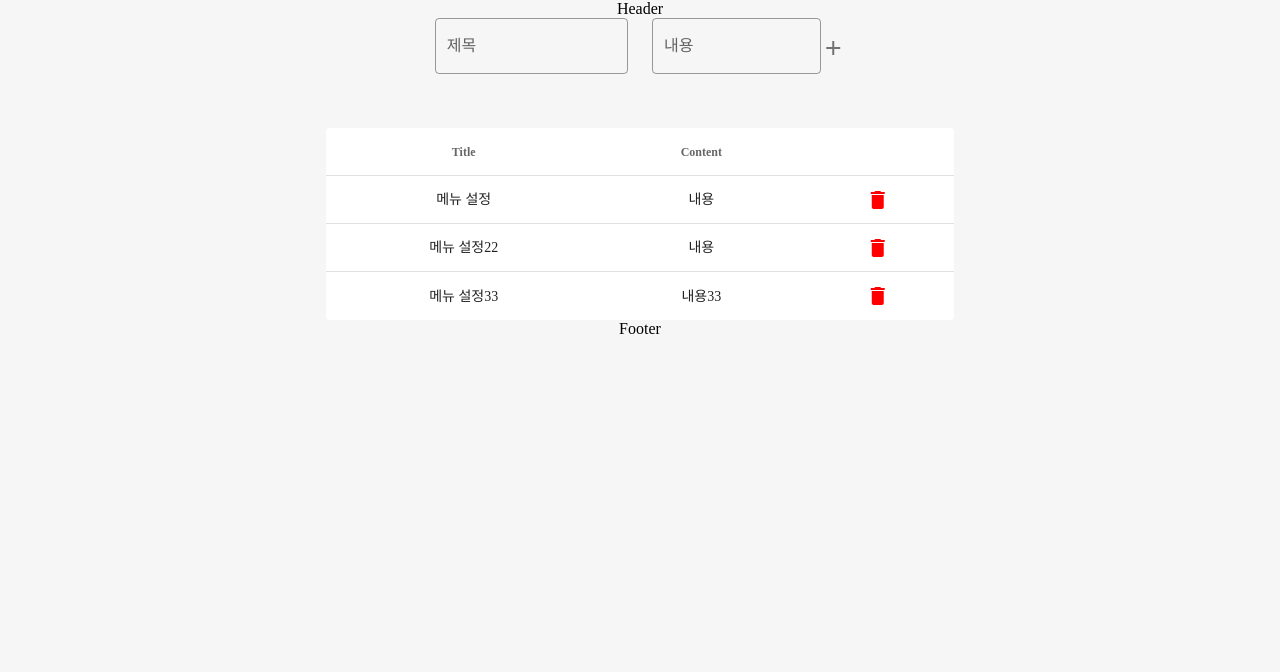
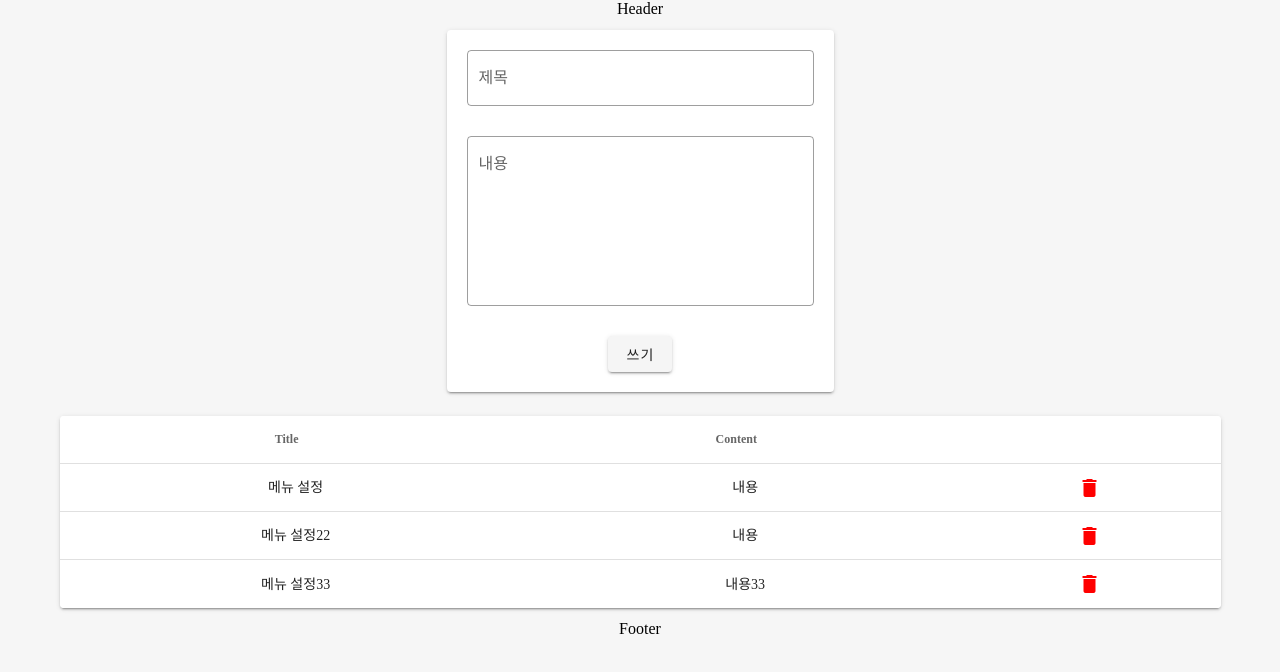
Before and after one commit to Jo-App/vue-todo, a Vue app: page / in a window 1280 px wide. Shown: the top 672 px of the page. Built offline with nearby package versions, Linux system fonts and the light colour scheme; a small style sheet from the web is missing.

Commit message:
input/list 스타일 변경

```diff
--- a/src/components/TodoInput.vue
+++ b/src/components/TodoInput.vue
@@ -1,25 +1,28 @@
 <template>
-  <v-row align="center">
+  <v-container class="grey lighten-5">
+    <v-row class="mb-6" no-gutters>
       <v-spacer></v-spacer>
-    <v-col cols="2" sm="2" md="2">
+      <v-col>
+        <v-card style="padding:20px;" max-width="500">
           <v-text-field
             outlined
             v-model="inputTitle"
             label="제목"
           ></v-text-field>
-    </v-col>
-    <v-col cols="2" sm="2" md="2">
-      <v-text-field
+          <v-textarea
+            v-model="inputContent"
             outlined
-        v-model="inputContent"
+            auto-grow
             label="내용"
-        append-outer-icon="mdi-plus"
-        @click:append-outer="addItem()"
-        @keyup.enter="addItem()"
-      ></v-text-field>
+            rows="4"
+            row-height="40"
+          ></v-textarea>
+          <v-btn @click="addItem()">쓰기</v-btn>
+        </v-card>
       </v-col>
       <v-spacer></v-spacer>
     </v-row>
+  </v-container>
 </template>
 
 <script>
@@ -31,7 +34,10 @@ export default {
   methods: {
     addItem() {
       if (this.inputTitle !== "" && this.inputContent !== "") {
-        this.$store.commit('addTodoItems', { inputTitle: this.inputTitle, inputContent: this.inputContent });
+        this.$store.commit("addTodoItems", {
+          inputTitle: this.inputTitle,
+          inputContent: this.inputContent,
+        });
         this.clearInput();
       }
     },
@@ -62,13 +68,13 @@ input:focus {
   display: inline-block;
   width: 3rem;
   border-radius: 0 5px 5px 0;
-  float:right;
+  float: right;
 }
 .addBtn {
   color: white;
   vertical-align: middle;
 }
-.closeModalBtn{
-  color : #42b983;
+.closeModalBtn {
+  color: #42b983;
 }
 </style>
--- a/src/components/TodoList.vue
+++ b/src/components/TodoList.vue
@@ -1,34 +1,21 @@
 <template>
-  <v-row align="center">
-    <v-spacer></v-spacer>
-    <v-col cols="6" sm="6" md="6">
-    <!-- {{todoList}} -->
-      <v-simple-table>
-        <template v-slot:default>
-          <thead>
-            <tr>
-              <th class="text-left">Title</th>
-              <th class="text-left">Content</th>
-              <th class="text-left"></th>
-            </tr>
-          </thead>
-          <tbody>
-            <tr v-for="item in todoList" :key="item.id"
-              @click="checkTodoItem(item.id)"
-              :class="{ active: item.status }"
-            >
-              <td>{{ item.title }}</td>
-              <td>{{ item.content }}</td>
-              <td>
-                <v-icon @click="removeItem($event, item.id)" style="color:red;">mdi-delete</v-icon>
-              </td>
-            </tr>
-          </tbody>
+  <v-container>
+    <v-card>
+      <v-data-table
+        :headers="headers"
+        :items="todoList"
+        :items-per-page="5"
+        :item-class= "row_classes"
+        class="elevation-1"
+        hide-default-footer
+        @click:row="checkTodoItem($event)"
+      >
+        <template v-slot:item.action="{ item }">
+          <v-icon @click="removeItem($event, item.id)" style="color:red;">mdi-delete</v-icon>
         </template>
-      </v-simple-table>
-    </v-col>
-    <v-spacer></v-spacer>
-  </v-row>
+      </v-data-table>
+    </v-card>
+  </v-container>
 </template>
 
 <script>
@@ -41,11 +28,16 @@ export default {
   ),
   data: () => ({
     selected: [],
-    isActive: true
+    isActive: true,
+    headers: [
+      { text: 'Title', value: 'title' },
+      { text: 'Content', value: 'content' },
+      { text: '', value: 'action' },
+    ],
   }),
   methods : {
-    checkTodoItem(id) {
-      console.log("ck")
+    checkTodoItem(e) {
+      let id = e.id;
       this.$store.commit("checkTodoItem", { id });
     },
     removeItem(e, id) {
@@ -53,53 +45,18 @@ export default {
       e.stopPropagation(); //이벤트 전파 방지
       this.$store.commit('removeTodoItem', { id });
     },
+    row_classes(item) {
+      if(item.status){
+        return "checkRow";
+      }
+    }
   },
 };
 </script>
 
-<style scoped>
-ul {
-  list-style-type: none;
-  padding-left: 0px;
-  margin-top: 0;
-  text-align: left;
-}
-li {
-  display: flex;
-  min-height: 50px;
-  height: 50px;
-  line-height: 50px;
-  margin: 0.5rem 0;
-  padding: 0 0.9rem;
-  background: white;
-  border-radius: 5px;
-}
-.checkBtn {
-  line-height: 45px;
-  color: #62acde;
-  margin-right: 5px;
-}
-.removeBtn {
-  margin-left: auto;
-  color: #de4343;
-}
-
-.list-enter-active,
-.list-leave-active {
-  transition: all 1s;
-}
-.list-enter,
-.list-leave-to {
-  opacity: 0;
-  transform: translateY(30px);
-}
-
-.active {
+<style>
+.checkRow {
   text-decoration:line-through;
-  background-color: rgb(167, 213, 60);
-}
-
-.active2{
-  background-color: rgb(167, 213, 60);
+  background-color:rgb(167, 213, 60);
 }
 </style>
```
Lines whose indentation alone changed are shown as unchanged.
